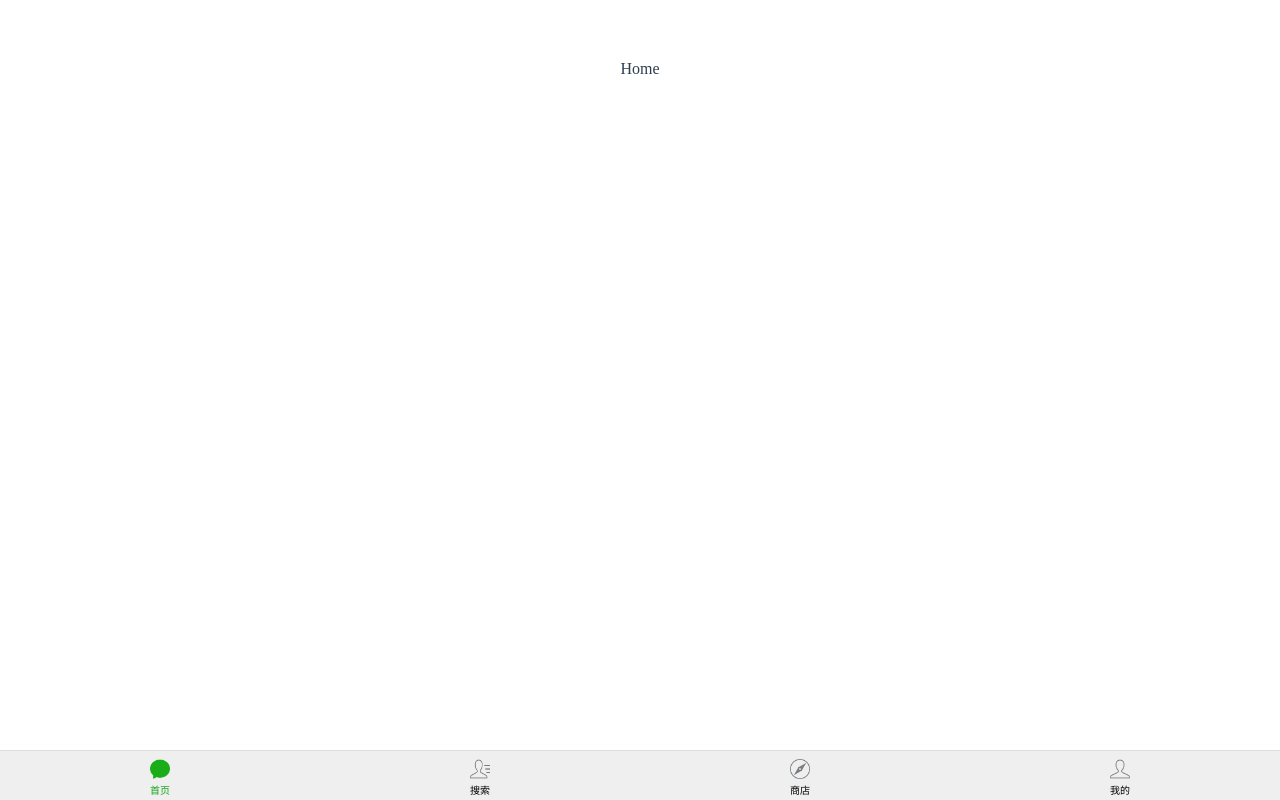
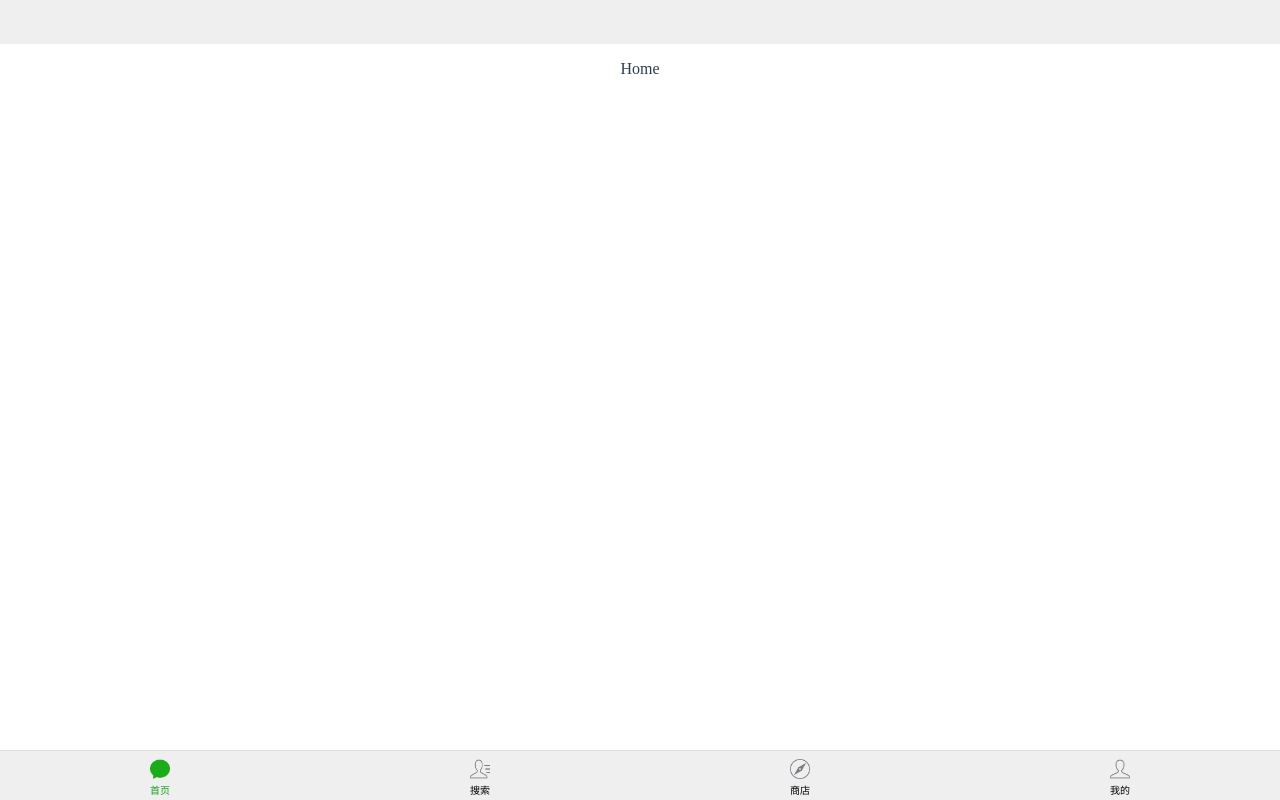
Before and after one commit to ios-zhouyu/VueDemo, a Vue app: page /#/home in a window 1280 px wide. Built offline with nearby package versions, Linux system fonts and the light colour scheme.

Commit message:
home的生命周期测试

```diff
--- a/src/components/NavBar.vue
+++ b/src/components/NavBar.vue
@@ -1,13 +1,33 @@
 <template>
+    <div class="navBar">
+        <div class="leftItem">
 
+        </div>
+        <div class="titleView">
+            <span></span>
+        </div>
+        <div class="rightItem">
+
+        </div>
+    </div>
 </template>
 
 <script>
 	export default {
-		name: "NavBar"
+		name: "NavBar",
+        props: {
+			title: String
+        }
 	}
 </script>
 
 <style scoped>
-
+    .navBar {
+        height: 44px;
+        background-color: #efefef;
+        position: absolute;
+        top: 0px;
+        left: 0px;
+        right: 0px;
+    }
 </style>
--- a/src/pages/home/Home.vue
+++ b/src/pages/home/Home.vue
@@ -6,7 +6,37 @@
 
 <script>
     export default {
-        name: "Home"
+        name: "Home",
+        beforeCreate() {
+	        console.log('home beforeCreate')
+        },
+        created() {
+        	console.log('home created')
+        },
+        beforeMount() {
+	        console.log('home beforeMount')
+        },
+        mounted() {
+	        console.log('home mounted')
+        },
+        beforeUpdate() {
+	        console.log('home beforeUpdate')
+        },
+        updated() {
+	        console.log('home updated')
+        },
+        activated() {
+	        console.log('home activated')
+        },
+        deactivated() {
+	        console.log('home deactivated')
+        },
+        beforeDestroy() {
+	        console.log('home beforeDestroy')
+        },
+        destroyed() {
+	        console.log('home destroyed')
+        }
     }
 </script>
 
```
